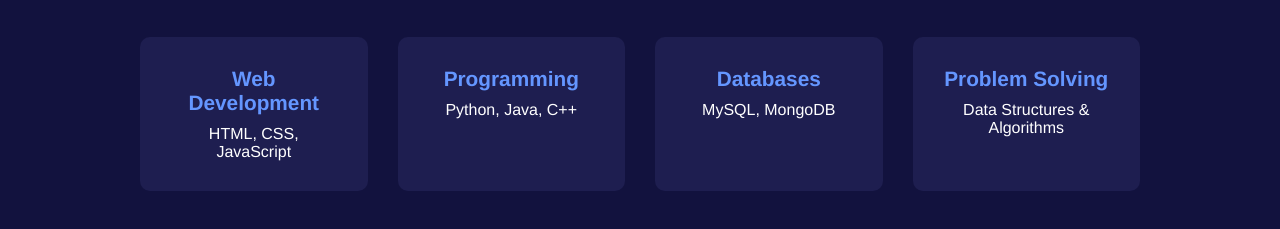
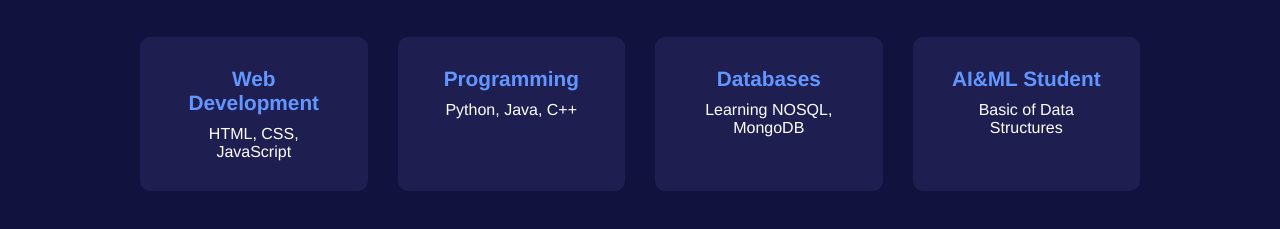
Before and after one commit to sanjayMishra1222/Simple_Portfolio, a plain HTML site: page port.html in a window 1280 px wide. Shown: the part 605-834 px from the top of the page. Drawn offline with Linux system fonts and the light colour scheme.

Commit message:
Update port.html

```diff
--- a/port.html
+++ b/port.html
@@ -261,15 +261,16 @@
         </div>
         <div class="skillCard">
           <h3>Databases</h3>
-          <p>MySQL, MongoDB</p>
+          <p>Learning NOSQL, MongoDB</p>
         </div>
         <div class="skillCard">
-          <h3>Problem Solving</h3>
-          <p>Data Structures & Algorithms</p>
+          <h3>AI&ML Student</h3>
+          <po> Basic of  Data Structures </p>
         </div>
       </div>
     </section>
   </main>
 </body>
 
+
 </html>
```
